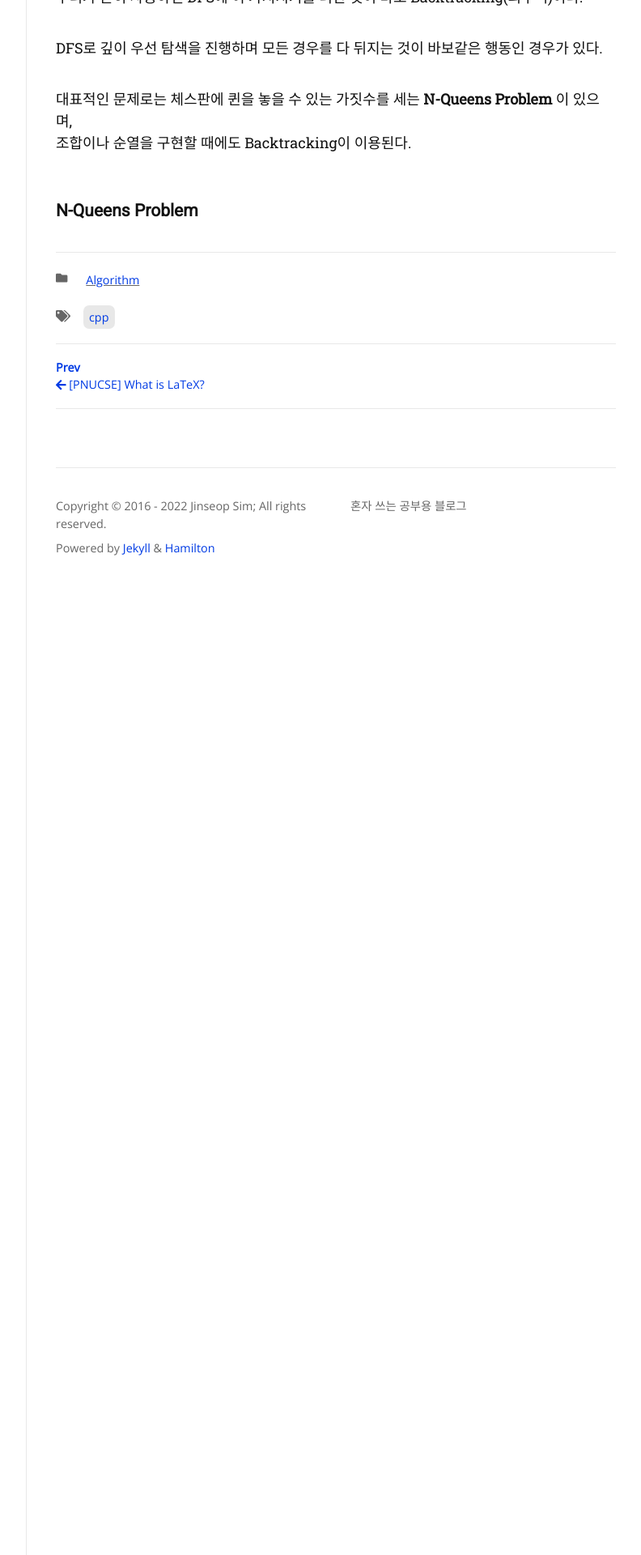
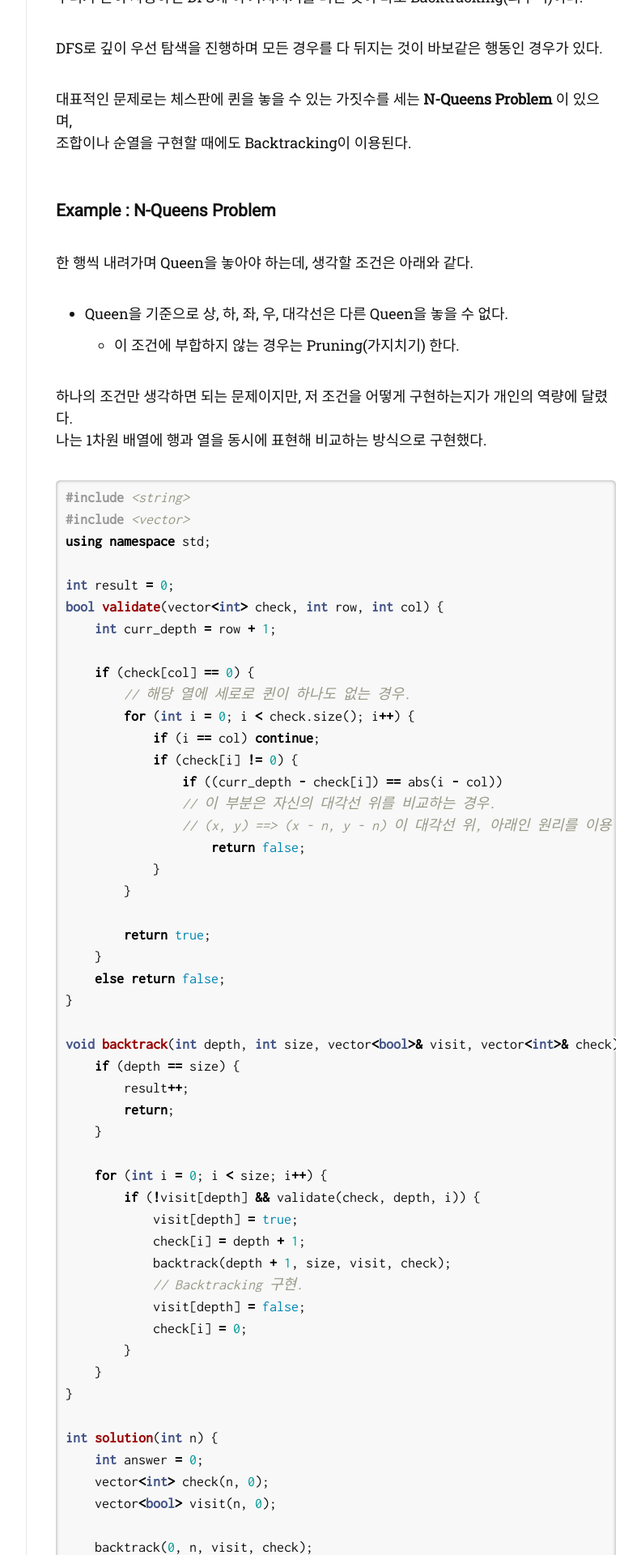
Before and after one commit to Jinseop-Sim/Jinseop-Sim.github.io, a Jekyll site: the page built from _posts/2022-09-27-backtracking.md, in a window 1280 px wide. Shown: the part 649-2569 px from the top of the page at 81% size, without its empty margins (357-1149 px from the left). Built offline with Jekyll 4.4.1, drawn with Linux system fonts in a browser that asks for light colours; nearby versions of some CDN libraries; some web fonts are replaced; some of the changed text lies outside the part shown.

Commit message:
modify post

```diff
--- a/_posts/2022-09-27-backtracking.md
+++ b/_posts/2022-09-27-backtracking.md
@@ -22,7 +22,66 @@ DFS로 깊이 우선 탐색을 진행하며 모든 경우를 다 뒤지는 것
 대표적인 문제로는 체스판에 퀸을 놓을 수 있는 가짓수를 세는 __N-Queens Problem__ 이 있으며,
 조합이나 순열을 구현할 때에도 Backtracking이 이용된다.
 
-### N-Queens Problem
+### Example : N-Queens Problem
+한 행씩 내려가며 Queen을 놓아야 하는데, 생각할 조건은 아래와 같다.
+
+- Queen을 기준으로 상, 하, 좌, 우, 대각선은 다른 Queen을 놓을 수 없다.
+    - 이 조건에 부합하지 않는 경우는 Pruning(가지치기) 한다.
+
+하나의 조건만 생각하면 되는 문제이지만, 저 조건을 어떻게 구현하는지가 개인의 역량에 달렸다.
+나는 1차원 배열에 행과 열을 동시에 표현해 비교하는 방식으로 구현했다.
+
 {% highlight cpp %}
+#include <string>
+#include <vector>
+using namespace std;
 
+int result = 0;
+bool validate(vector<int> check, int row, int col) {
+    int curr_depth = row + 1;
+
+    if (check[col] == 0) {
+        // 해당 열에 세로로 퀸이 하나도 없는 경우.
+        for (int i = 0; i < check.size(); i++) {
+            if (i == col) continue;
+            if (check[i] != 0) {
+                if ((curr_depth - check[i]) == abs(i - col))
+                // 이 부분은 자신의 대각선 위를 비교하는 경우.
+                // (x, y) ==> (x - n, y - n) 이 대각선 위, 아래인 원리를 이용
+                    return false;
+            }
+        }
+
+        return true;
+    }
+    else return false;
+}
+
+void backtrack(int depth, int size, vector<bool>& visit, vector<int>& check) {
+    if (depth == size) {
+        result++;
+        return;
+    }
+
+    for (int i = 0; i < size; i++) {
+        if (!visit[depth] && validate(check, depth, i)) {
+            visit[depth] = true;
+            check[i] = depth + 1;
+            backtrack(depth + 1, size, visit, check);
+            // Backtracking 구현.
+            visit[depth] = false;
+            check[i] = 0;
+        }
+    }
+}
+
+int solution(int n) {
+    int answer = 0;
+    vector<int> check(n, 0);
+    vector<bool> visit(n, 0);
+
+    backtrack(0, n, visit, check);
+    answer = result;
+    return answer;
+}
 {% endhighlight %}
```
